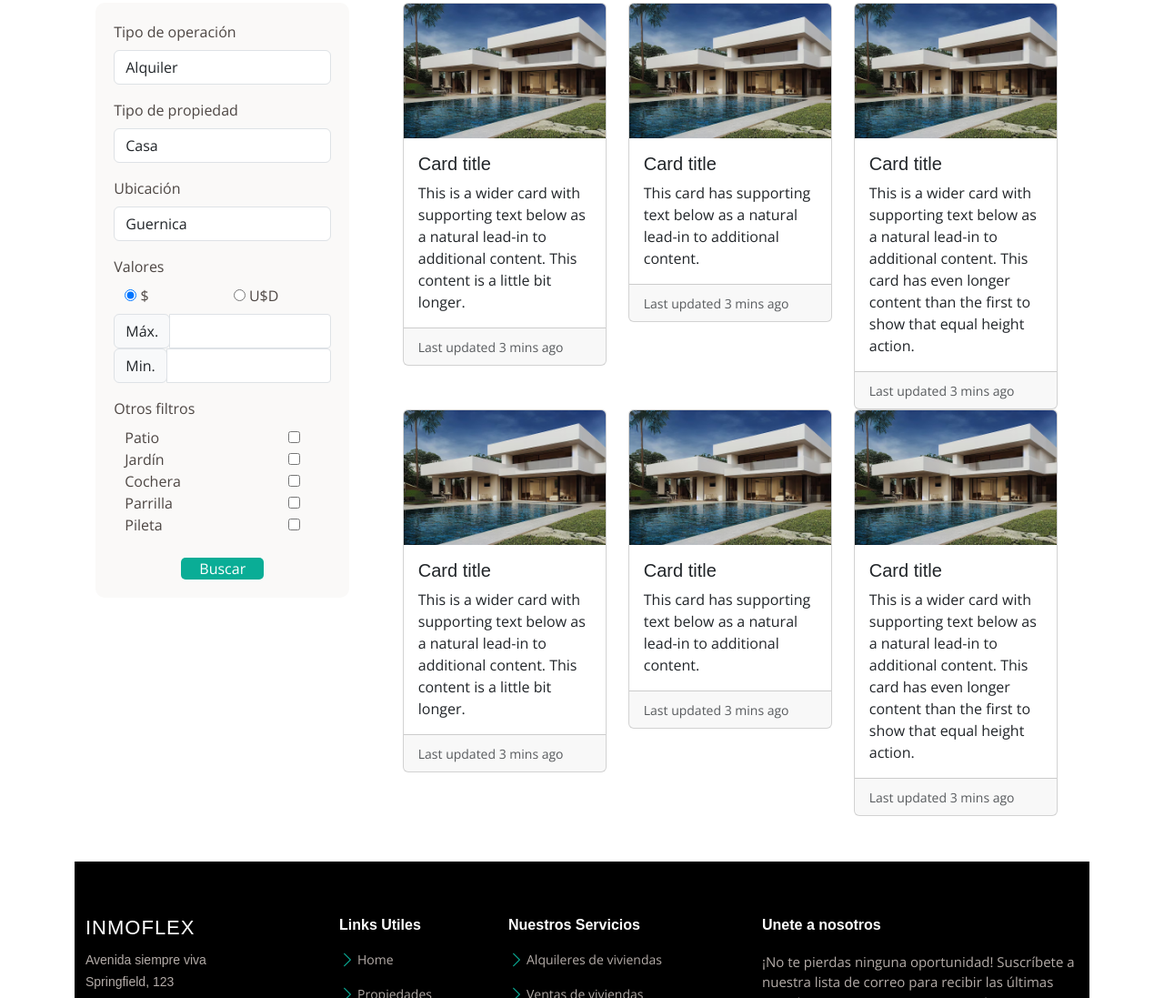
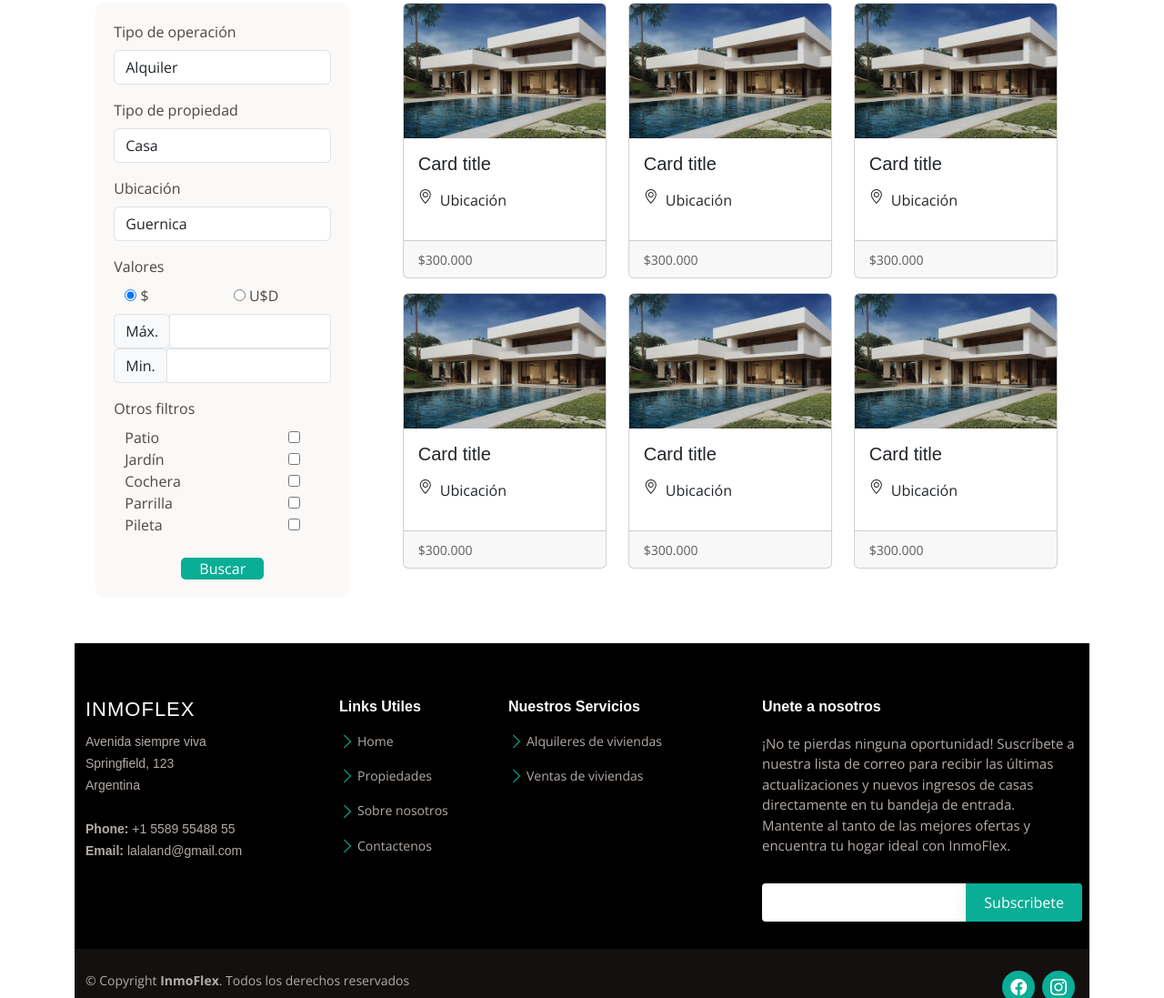
Before and after one commit to Deekyare/inmobiliaria, a plain HTML site: page propiedades.html in a window 1280 px wide. Shown: the part 228-1325 px from the top of the page at 91% size. Drawn offline with nearby package versions, Linux system fonts and the light colour scheme; a web font is replaced by a local one.

Commit message:
"Se agregaron iconos en la sección propiedades"

```diff
--- a/assets/css/paginas/propiedades.css
+++ b/assets/css/paginas/propiedades.css
@@ -23,3 +23,7 @@
   background: #72ccc1;
   transition: 0.3s ;
 }
+
+.iconProp{
+  height: 10px;
+}
--- a/propiedades.html
+++ b/propiedades.html
@@ -325,14 +325,13 @@
                   />
                   <div class="card-body">
                     <h5 class="card-title">Card title</h5>
-                    <p class="card-text">
-                      This is a wider card with supporting text below as a
-                      natural lead-in to additional content. This content is a
-                      little bit longer.
-                    </p>
+
+                    <div class="d-flex gap-2 mt-3">
+                      <i class="d-flex bi-geo-alt"> </i><p>Ubicación</p>
+                    </div>
                   </div>
                   <div class="card-footer">
-                    <small class="text-muted">Last updated 3 mins ago</small>
+                    <small class="text-muted">$300.000</small>
                   </div>
                 </div>
               </div>
@@ -345,13 +344,12 @@
                   />
                   <div class="card-body">
                     <h5 class="card-title">Card title</h5>
-                    <p class="card-text">
-                      This card has supporting text below as a natural lead-in
-                      to additional content.
-                    </p>
+                    <div class="d-flex gap-2 mt-3">
+                      <i class="d-flex bi-geo-alt"> </i><p>Ubicación</p>
+                    </div>
                   </div>
                   <div class="card-footer">
-                    <small class="text-muted">Last updated 3 mins ago</small>
+                    <small class="text-muted">$300.000</small>
                   </div>
                 </div>
               </div>
@@ -364,19 +362,16 @@
                   />
                   <div class="card-body">
                     <h5 class="card-title">Card title</h5>
-                    <p class="card-text">
-                      This is a wider card with supporting text below as a
-                      natural lead-in to additional content. This card has even
-                      longer content than the first to show that equal height
-                      action.
-                    </p>
+                    <div class="d-flex gap-2 mt-3">
+                      <i class="d-flex bi-geo-alt"> </i><p>Ubicación</p>
+                    </div>
                   </div>
                   <div class="card-footer">
-                    <small class="text-muted">Last updated 3 mins ago</small>
+                    <small class="text-muted">$300.000</small>
                   </div>
                 </div>
               </div>
-              <div class="col-12 col-sm-6 col-md-4">
+              <div class="col-12 col-sm-6 col-md-4 mt-3">
                 <div class="card w-100">
                   <img
                     class="card-img-top"
@@ -385,18 +380,16 @@
                   />
                   <div class="card-body">
                     <h5 class="card-title">Card title</h5>
-                    <p class="card-text">
-                      This is a wider card with supporting text below as a
-                      natural lead-in to additional content. This content is a
-                      little bit longer.
-                    </p>
+                    <div class="d-flex gap-2 mt-3">
+                      <i class="d-flex bi-geo-alt"> </i><p>Ubicación</p>
+                    </div>
                   </div>
                   <div class="card-footer">
-                    <small class="text-muted">Last updated 3 mins ago</small>
+                    <small class="text-muted">$300.000</small>
                   </div>
                 </div>
               </div>
-              <div class="col-12 col-sm-6 col-md-4">
+              <div class="col-12 col-sm-6 col-md-4 mt-3">
                 <div class="card w-100">
                   <img
                     class="card-img-top"
@@ -405,17 +398,16 @@
                   />
                   <div class="card-body">
                     <h5 class="card-title">Card title</h5>
-                    <p class="card-text">
-                      This card has supporting text below as a natural lead-in
-                      to additional content.
-                    </p>
+                    <div class="d-flex gap-2 mt-3">
+                      <i class="d-flex bi-geo-alt"> </i><p>Ubicación</p>
+                    </div>
                   </div>
                   <div class="card-footer">
-                    <small class="text-muted">Last updated 3 mins ago</small>
+                    <small class="text-muted">$300.000</small>
                   </div>
                 </div>
               </div>
-              <div class="col-12 col-sm-6 col-md-4">
+              <div class="col-12 col-sm-6 col-md-4 mt-3">
                 <div class="card w-100">
                   <img
                     class="card-img-top"
@@ -424,16 +416,13 @@
                   />
                   <div class="card-body">
                     <h5 class="card-title">Card title</h5>
-                    <p class="card-text">
-                      This is a wider card with supporting text below as a
-                      natural lead-in to additional content. This card has even
-                      longer content than the first to show that equal height
-                      action.
-                    </p>
+                    <div class="d-flex gap-2 mt-3">
+                      <i class="d-flex bi-geo-alt"> </i><p>Ubicación</p>
+                    </div>
                   </div>
 
                   <div class="card-footer">
-                    <small class="text-muted">Last updated 3 mins ago</small>
+                    <small class="text-muted">$300.000</small>
                   </div>
                 </div>
               </div>
```
Also changed, not shown: assets/img/iconProp/apartment_11081073.png (added), assets/img/iconProp/eating_13912523.png (added), assets/img/iconProp/sleep_11080925.png (added).
